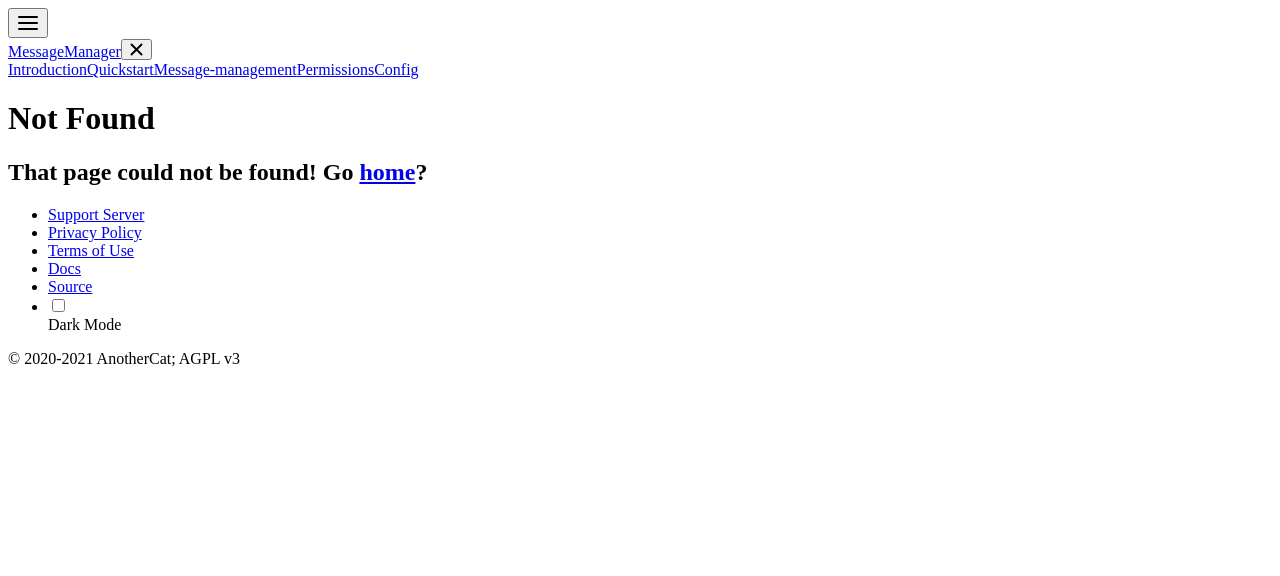
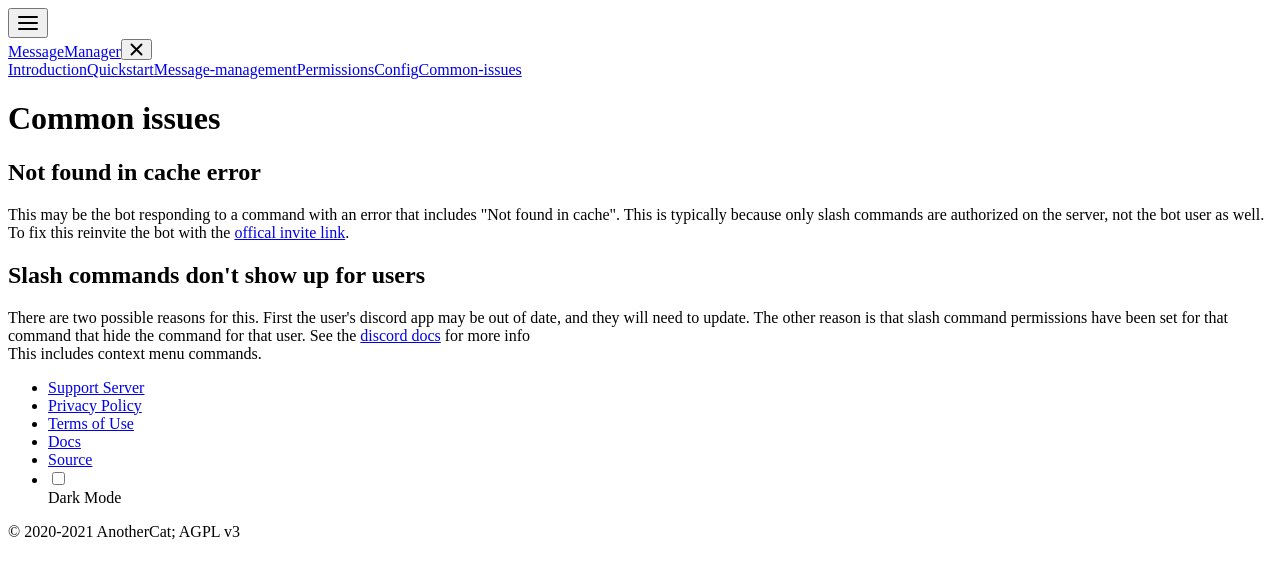
Before and after one commit to message-manager-discord/site, a Next.js app: page /docs/common-issues in a window 1280 px wide. Before the commit this address had no page. Shown: the top 576 px of the page. Built offline with nearby package versions, Linux system fonts and the light colour scheme.

Commit message:
feat: add common issues doc page

```diff
--- a/components/Menu.tsx
+++ b/components/Menu.tsx
@@ -5,7 +5,13 @@ import classNames from "classnames";
 import { useEffect, useState } from "react";
 import { useRouter } from "next/router";
 
-const pages = ["quickstart", "message-management", "permissions", "config"];
+const pages = [
+  "quickstart",
+  "message-management",
+  "permissions",
+  "config",
+  "common-issues",
+];
 
 const Menu = ({ pathname }: { pathname: string }) => {
   const linkInactiveClass =
--- /dev/null
+++ b/pages/docs/common-issues.mdx
@@ -0,0 +1,16 @@
+import Hint from "../../components/Hint";
+import InlineCode from "../../components/mdx/inlineCode";
+
+# Common issues
+
+## Not found in cache error
+
+This may be the bot responding to a command with an error that includes "Not found in cache".
+This is typically because only slash commands are authorized on the server, not the bot user as well.
+To fix this reinvite the bot with the [offical invite link](/invite).
+
+## Slash commands don't show up for users
+
+There are two possible reasons for this. First the user's discord app may be out of date, and they will need to update.
+The other reason is that slash command permissions have been set for that command that hide the command for that user. See the [discord docs](https://support.discord.com/hc/en-us/articles/4644915651095-Command-Permissions) for more info
+This includes context menu commands.
```
